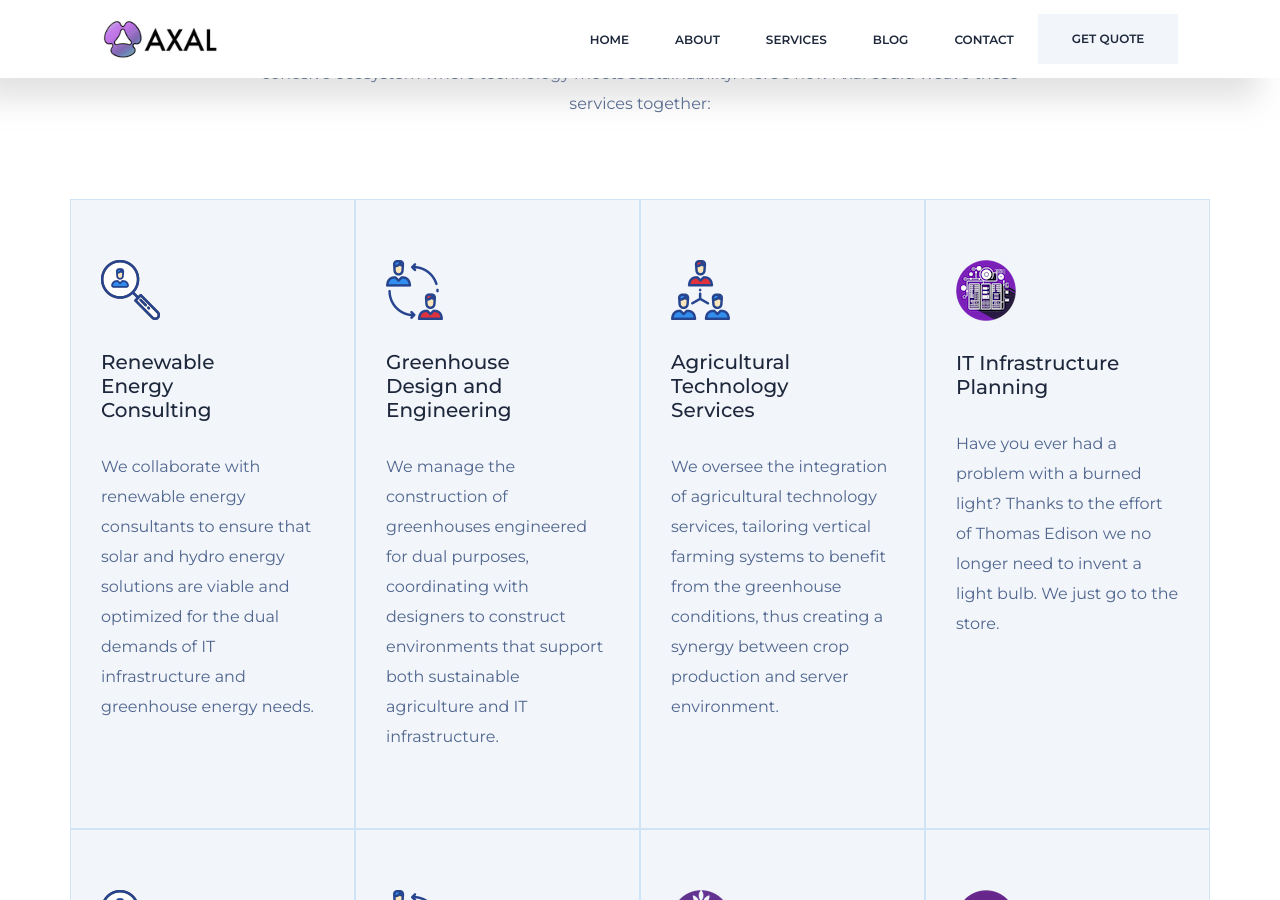
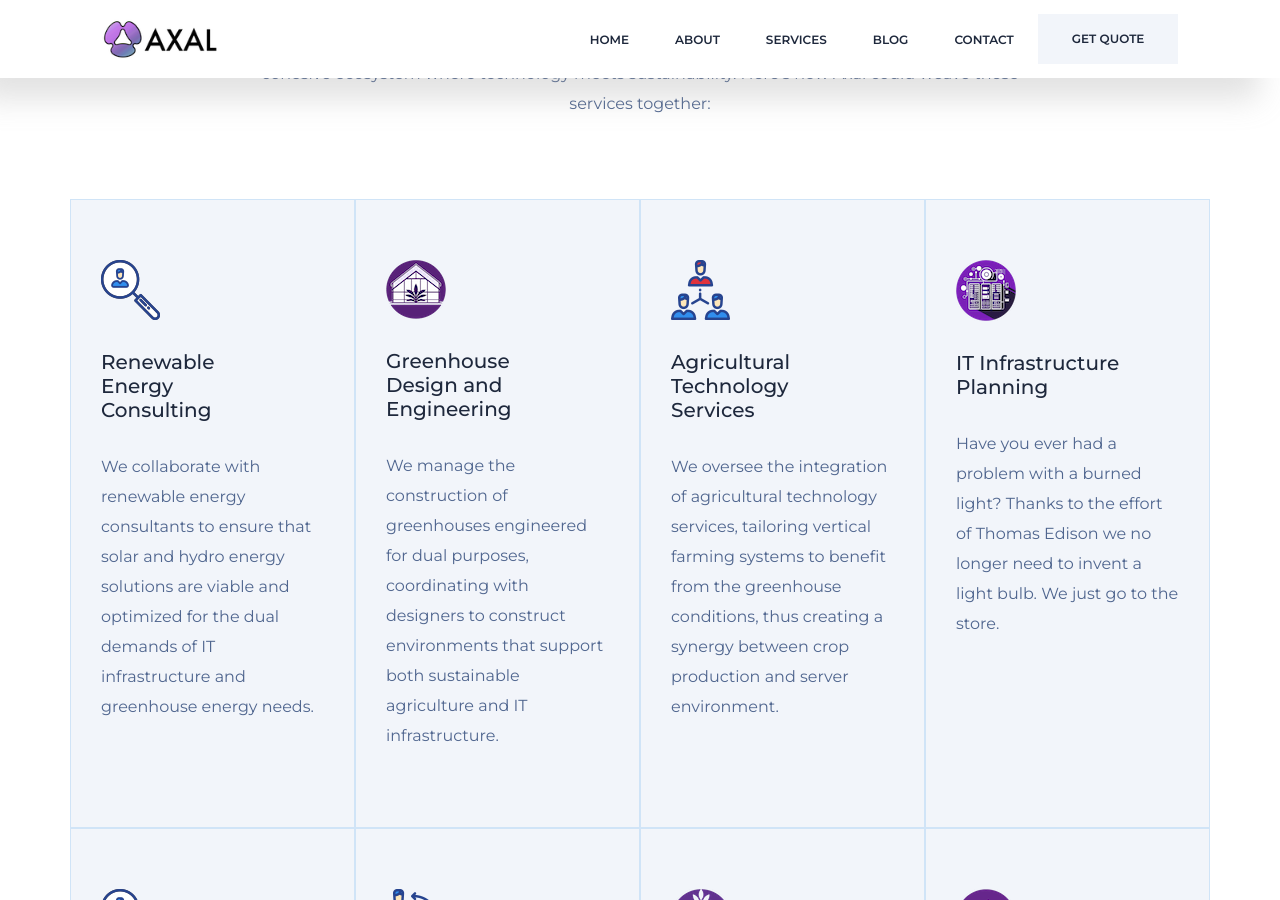
Before and after one commit to Tokenomic-org/test, a Jekyll site: the page built from services.html, in a window 1280 px wide and 900 px high, scrolled down 526 px. Built offline with Jekyll 4.4.1, drawn with Linux system fonts in a browser that asks for light colours.

Commit message:
Update important_points.yml

```diff
--- a/_data/important_points.yml
+++ b/_data/important_points.yml
@@ -13,7 +13,7 @@
     icon: 'img/points/i1.png'
     description: 'We collaborate with renewable energy consultants to ensure that solar and hydro energy solutions are viable and optimized for the dual demands of IT infrastructure and greenhouse energy needs.'
   - title: 'Greenhouse <br> Design and <br> Engineering'
-    icon: 'img/points/i2.png'
+    icon: 'img/points/greenhouse-design.png'
     description: ' We manage the construction of greenhouses engineered for dual purposes, coordinating with designers to construct environments that support both sustainable agriculture and IT infrastructure. '
   - title: 'Agricultural <br> Technology <br> Services'
     icon: 'img/points/i3.png'
@@ -46,7 +46,7 @@
     icon: 'img/points/i4.png'
     description: ' We develop custom software solutions to manage the interconnected systems of IT and agriculture, facilitating seamless communication and operation. '
   - title: 'Research and Development <br> in AgriTech'
-    icon: 'img/points/i1.png'
+    icon: 'img/points/research-dev.png'
     description: 'We lead R&D efforts in AgriTech to stay at the cutting edge of innovation, incorporating new agricultural technologies into the existing setup.'
   - title: 'Supply Chain Management <br> for Vertical Farming'
     icon: 'img/points/i2.png'
```
